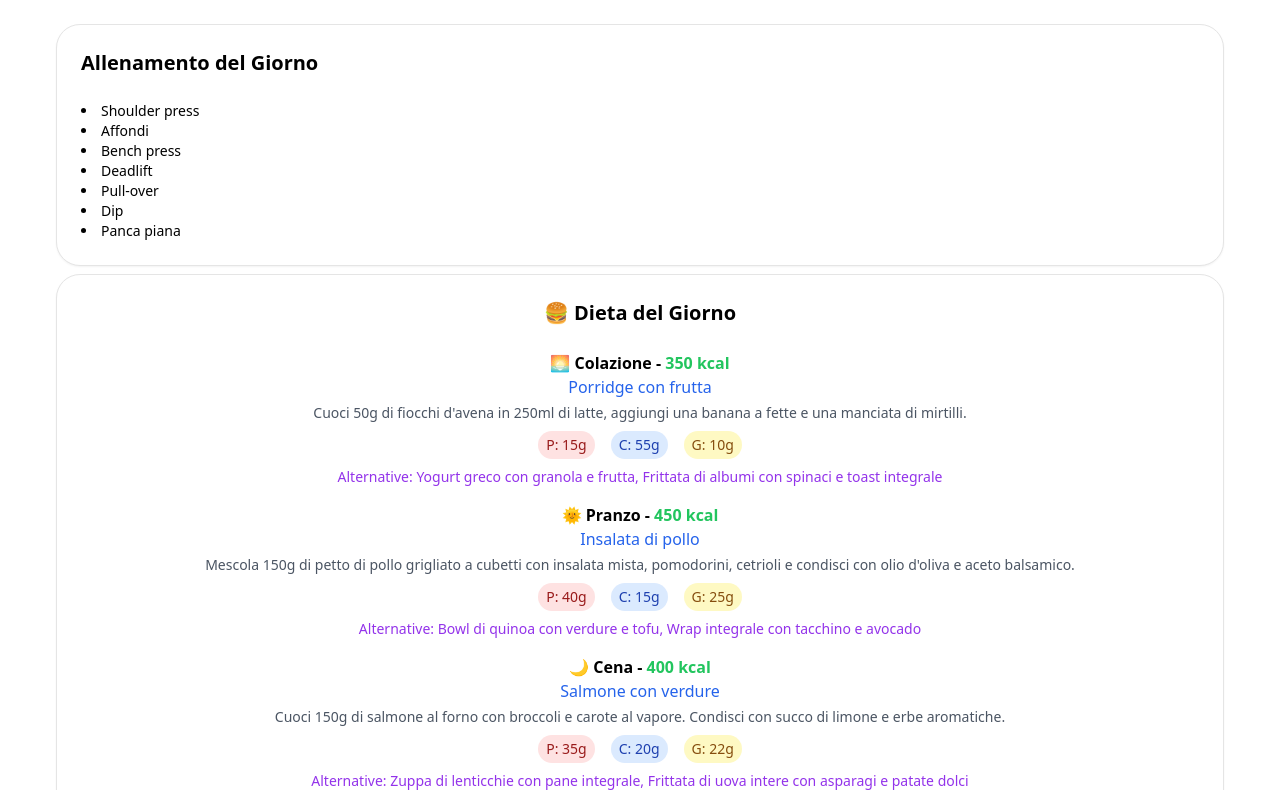
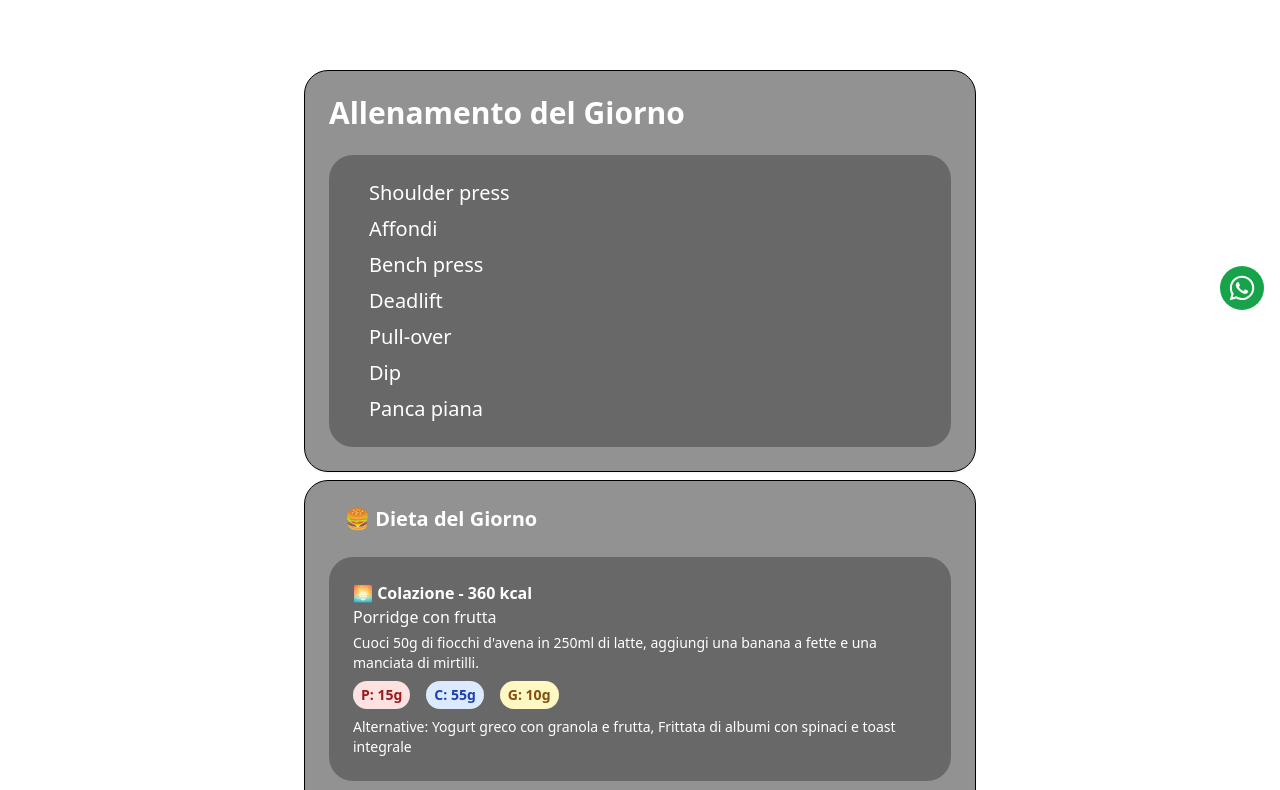
Before and after one commit to nannipy/adm, a Next.js app: page /workout/1 in a window 1280 px wide. Shown: the part 450-1240 px from the top of the page. Built offline with nearby package versions, Linux system fonts and the light colour scheme; no server answers.

Commit message:
whatsapp + dieta

```diff
--- a/app/layout.tsx
+++ b/app/layout.tsx
@@ -4,6 +4,7 @@ import "./globals.css";
 import Navbar from '@/components/navbar'
 import { ClerkProvider } from '@clerk/nextjs'
 import Footer from '@/components/footer'
+import Whatsapp from "@/components/whatsapp";
 const geistSans = localFont({
   src: "./fonts/GeistVF.woff",
   variable: "--font-geist-sans",
@@ -30,10 +31,11 @@ export default function RootLayout({
       <html lang="en">
         <body className={`${geistSans.variable} ${geistMono.variable} font-sans `}>
           <Navbar />
-          <main className="flex-1 overflow-y-auto p-4 mx-10 pb-10">
+          <main className="flex-1 overflow-y-auto pb-10">
             {children}
           </main>
           <div className="hidden md:block">
+            <Whatsapp/>
             <Footer />
           </div>
         </body>
--- a/app/info/[userId]/page.tsx
+++ b/app/manual/[userId]/page.tsx
@@ -1071,7 +1071,7 @@ export default function Info() {
             transition={{ duration: 0.7 }}
             className="text-5xl font-extrabold text-center text-white mb-12 tracking-tight"
           >
-            Esercizi in Palestra
+            Manuale
           </motion.h1>
 
           <div className="space-y-6">
--- a/app/workout/[userId]/page.tsx
+++ b/app/workout/[userId]/page.tsx
@@ -8,6 +8,8 @@ import { motion, AnimatePresence } from 'framer-motion'
 import { Button } from "@/components/ui/button"
 import { Card, CardHeader, CardContent } from "@/components/ui/card"
 import Link from 'next/link'
+import { getDietaGiornaliera, } from '@/components/dieta'
+
 
 interface Allenamento {
   id: string;
@@ -36,9 +38,10 @@ interface DietaGiornaliera {
 }
 
 
+
 export default function CalendarioAllenamenti({ params }: { params: { userId: string } }) {
   const [allenamenti, setAllenamenti] = useState<Allenamento[]>([])
-  const [dieta, setDieta] = useState<DietaGiornaliera | null>(null)
+  const [dieta, setDieta] =  useState<DietaGiornaliera>(getDietaGiornaliera())
   const [settimanaCorrente, setSettimanaCorrente] = useState(startOfWeek(new Date(), { weekStartsOn: 1 }))
   const [giornoSelezionato, setGiornoSelezionato] = useState<Date>(new Date())
 
@@ -52,32 +55,9 @@ export default function CalendarioAllenamenti({ params }: { params: { userId: st
     setAllenamenti(allenamentiEsempio)
 
     // Qui dovresti recuperare la dieta dell'utente dal tuo backend
-    const dietaEsempio: DietaGiornaliera = {
-      colazione: {
-        nome: "Porridge con frutta",
-        calorie: 350,
-        ricetta: "Cuoci 50g di fiocchi d'avena in 250ml di latte, aggiungi una banana a fette e una manciata di mirtilli.",
-        macros: { proteine: 15, carboidrati: 55, grassi: 10 },
-        alternative: ["Yogurt greco con granola e frutta", "Frittata di albumi con spinaci e toast integrale"]
-      },
-      pranzo: {
-        nome: "Insalata di pollo",
-        calorie: 450,
-        ricetta: "Mescola 150g di petto di pollo grigliato a cubetti con insalata mista, pomodorini, cetrioli e condisci con olio d'oliva e aceto balsamico.",
-        macros: { proteine: 40, carboidrati: 15, grassi: 25 },
-        alternative: ["Bowl di quinoa con verdure e tofu", "Wrap integrale con tacchino e avocado"]
-      },
-      cena: {
-        nome: "Salmone con verdure",
-        calorie: 400,
-        ricetta: "Cuoci 150g di salmone al forno con broccoli e carote al vapore. Condisci con succo di limone e erbe aromatiche.",
-        macros: { proteine: 35, carboidrati: 20, grassi: 22 },
-        alternative: ["Zuppa di lenticchie con pane integrale", "Frittata di uova intere con asparagi e patate dolci"]
-      }
-    }
-    setDieta(dietaEsempio)
+    const DietaGiornalieraEsempio: DietaGiornaliera = getDietaGiornaliera()
+    setDieta(DietaGiornalieraEsempio)
   }, [settimanaCorrente])
-
   const giorniSettimana = Array.from({ length: 7 }, (_, i) => addDays(settimanaCorrente, i))
 
   const settimanaPrec = () => setSettimanaCorrente(prev => subWeeks(prev, 1))
@@ -92,22 +72,22 @@ export default function CalendarioAllenamenti({ params }: { params: { userId: st
       initial={{ opacity: 0 }}
       animate={{ opacity: 1 }}
       transition={{ duration: 0.5 }}
-      className="text-white min-h-screen p-4 rounded-full "
+      className="text-white p-8 rounded-3xl mx-2 md:mx-auto md:max-w-2xl border-black "
     >
-      <h1 className="text-3xl font-bold mb-6 text-center">Allenamenti e Dieta</h1>
+      <h1 className="text-3xl font-bold mb-6 text-center ">Allenamenti e Dieta</h1>
 
-      <div className="flex justify-between items-center bg-white text-black rounded-t-3xl p-4 -mx-8 ">
-        <Button onClick={settimanaPrec} variant="outline" size="icon"><ChevronLeft /></Button>
+      <div className="flex justify-between items-center bg-neutral-800/50 p-8 text-white rounded-t-3xl -mx-8 ">
+        <Button onClick={settimanaPrec} className='bg-neutral-800/75 rounded-2xl' size="icon"><ChevronLeft /></Button>
         <span className="font-semibold text-lg">{format(settimanaCorrente, 'MMMM yyyy', { locale: it })}</span>
-        <Button onClick={settimanaSucc} variant="outline" size="icon"><ChevronRight /></Button>
+        <Button onClick={settimanaSucc}  className='bg-neutral-800/75 rounded-2xl' size="icon"><ChevronRight /></Button>
       </div>
 
-      <div className="grid grid-cols-7 gap-2 mb-6 bg-white text-black rounded-b-3xl p-4 -mx-8">
+      <div className="grid grid-cols-7 gap-2 mb-6 bg-neutral-800/50 p-6 text-white rounded-b-3xl -mx-8">
         {giorniSettimana.map((giorno, index) => (
           <motion.div
             key={index}
             whileHover={{ scale: 1.05 }}
-            className={`border rounded-3xl p-2 text-center cursor-pointer ${isSameDay(giorno, giornoSelezionato) ? 'bg-blue-500 text-white' : 'bg-black text-white'}`}
+            className={` rounded-3xl p-2 text-center cursor-pointer ${isSameDay(giorno, giornoSelezionato) ? 'bg-blue-500 text-white' : 'bg-black text-white'}`}
             onClick={() => selezionaGiorno(giorno)}
           >
             <div className="text-sm">{format(giorno, 'EEE', { locale: it })}</div>
@@ -133,20 +113,20 @@ export default function CalendarioAllenamenti({ params }: { params: { userId: st
             transition={{ duration: 0.3 }}
             className=" -mx-8"
           >
-            <h2 className="text-2xl font-bold mb-4 px-4 text-center">{format(giornoSelezionato, 'EEEE d MMMM', { locale: it })}</h2>
+            <h2 className="text-2xl font-bold mb-4 px-2 text-center ">{format(giornoSelezionato, 'EEEE d MMMM', { locale: it })}</h2>
 
 
 
             {allenamenti.find(a => isSameDay(a.data, giornoSelezionato)) && (
               <Link href={`/workout/${params.userId}/${allenamenti.find(a => isSameDay(a.data, giornoSelezionato))?.id}`}>
-              <Card className="mb-2 rounded-3xl bg-white text-black mx-4">
+              <Card className="mb-2 rounded-3xl bg-neutral-800/50 text-white border-black mx-2 md:mx-auto md:max-w-2xl">
                 <CardHeader>
-                  <h3 className="text-xl font-semibold">Allenamento del Giorno</h3>
+                  <h3 className="text-3xl font-semibold">Allenamento del Giorno</h3>
                 </CardHeader>
                 <CardContent>
-                  <ul className="list-disc list-inside">
+                  <ul className="list-disc list-inside space-y-2 bg-neutral-700/50 p-6 rounded-3xl">
                     {allenamenti.find(a => isSameDay(a.data, giornoSelezionato))?.esercizi.map((esercizio, index) => (
-                      <li key={index} className="text-sm">{esercizio}</li>
+                      <p key={index} className="text-white text-xl mx-4">{esercizio}</p>
                     ))}
                   </ul>
                 </CardContent>
@@ -155,46 +135,49 @@ export default function CalendarioAllenamenti({ params }: { params: { userId: st
             )}
 
             {dieta &&
-              <Card className="mb-32 rounded-3xl bg-white text-black mx-4 text-center  ">
+              <Card className="mb-32 rounded-3xl bg-neutral-800/50 text-white mx-2 md:mx-auto md:max-w-2xl border-black ">
                 <CardHeader>
-                  <h3 className="text-xl font-semibold "> 🍔 Dieta del Giorno</h3>
+                  <h3 className="text-xl font-semibold mx-4 "> 🍔 Dieta del Giorno</h3>
                 </CardHeader>
                 <CardContent>
-                  <div className="mb-4">
-                    <h4 className="font-semibold">🌅 Colazione - <span className="text-green-500">{dieta.colazione.calorie} kcal</span></h4>
-                    <p className="font-medium text-blue-600">{dieta.colazione.nome}</p>
-                    <p className="text-sm mt-1 text-gray-600">{dieta.colazione.ricetta}</p>
-                    <div className="flex justify-center space-x-4 mt-2 ">
-                      <span className="text-sm px-2 py-1 bg-red-100 text-red-800 rounded-full">P: {dieta.colazione.macros.proteine}g</span>
-                      <span className="text-sm px-2 py-1 bg-blue-100 text-blue-800 rounded-full">C: {dieta.colazione.macros.carboidrati}g</span>
-                      <span className="text-sm px-2 py-1 bg-yellow-100 text-yellow-800 rounded-full">G: {dieta.colazione.macros.grassi}g</span>
+                  <div className="mb-4 bg-neutral-700/50 p-6 rounded-3xl">
+                    <h4 className="font-semibold ">🌅 Colazione - <span className="text-white">{dieta.colazione.calorie} kcal</span></h4>
+                    <p className="font-medium text-white">{dieta.colazione.nome}</p>
+                    <p className="text-sm mt-1 text-white">{dieta.colazione.ricetta}</p>
+                    <div className="flex justify-left space-x-4 mt-2 ">
+                      <span className="text-sm px-2 py-1 bg-red-100 text-red-800 rounded-full font-semibold">P: {dieta.colazione.macros.proteine}g</span>
+                      <span className="text-sm px-2 py-1 bg-blue-100 text-blue-800 rounded-full font-semibold">C: {dieta.colazione.macros.carboidrati}g</span>
+                      <span className="text-sm px-2 py-1 bg-yellow-100 text-yellow-800 rounded-full font-semibold">G: {dieta.colazione.macros.grassi}g</span>
                     </div>
-                    <p className="text-sm mt-2 text-purple-600">Alternative: {dieta.colazione.alternative.join(", ")}</p>
+                    <p className="text-sm mt-2 text-white">Alternative: {dieta.colazione.alternative.join(", ")}</p>
                   </div>
-                  <div className="mb-4">
-                    <h4 className="font-semibold">🌞 Pranzo - <span className="text-green-500">{dieta.pranzo.calorie} kcal</span></h4>
-                    <p className="font-medium text-blue-600">{dieta.pranzo.nome}</p>
-                    <p className="text-sm mt-1 text-gray-600">{dieta.pranzo.ricetta}</p>
-                    <div className="flex justify-center space-x-4 mt-2">
-                      <span className="text-sm px-2 py-1 bg-red-100 text-red-800 rounded-full">P: {dieta.pranzo.macros.proteine}g</span>
-                      <span className="text-sm px-2 py-1 bg-blue-100 text-blue-800 rounded-full">C: {dieta.pranzo.macros.carboidrati}g</span>
-                      <span className="text-sm px-2 py-1 bg-yellow-100 text-yellow-800 rounded-full">G: {dieta.pranzo.macros.grassi}g</span>
+                  <div className="mb-4 bg-neutral-700/50 p-6 rounded-3xl ">
+                    <h4 className="font-semibold">🌞 Pranzo - <span className="text-white">{dieta.pranzo.calorie} kcal</span></h4>
+                    <p className="font-medium text-white">{dieta.pranzo.nome}</p>
+                    <p className="text-sm mt-1 text-white">{dieta.pranzo.ricetta}</p>
+                    <div className="flex justify-left space-x-4 mt-2">
+                      <span className="text-sm px-2 py-1 bg-red-100 text-red-800 rounded-full font-semibold">P: {dieta.pranzo.macros.proteine}g</span>
+                      <span className="text-sm px-2 py-1 bg-blue-100 text-blue-800 rounded-full font-semibold">C: {dieta.pranzo.macros.carboidrati}g</span>
+                      <span className="text-sm px-2 py-1 bg-yellow-100 text-yellow-800 rounded-full font-semibold">G: {dieta.pranzo.macros.grassi}g</span>
                     </div>
-                    <p className="text-sm mt-2 text-purple-600">Alternative: {dieta.pranzo.alternative.join(", ")}</p>
+                    <p className="text-sm mt-2 text-white">Alternative: {dieta.pranzo.alternative.join(", ")}</p>
                   </div>
-                  <div>
-                    <h4 className="font-semibold">🌙 Cena - <span className="text-green-500">{dieta.cena.calorie} kcal</span></h4>
-                    <p className="font-medium text-blue-600">{dieta.cena.nome}</p>
-                    <p className="text-sm mt-1 text-gray-600">{dieta.cena.ricetta}</p>
-                    <div className="flex justify-center space-x-4 mt-2">
-                      <span className="text-sm px-2 py-1 bg-red-100 text-red-800 rounded-full">P: {dieta.cena.macros.proteine}g</span>
-                      <span className="text-sm px-2 py-1 bg-blue-100 text-blue-800 rounded-full">C: {dieta.cena.macros.carboidrati}g</span>
-                      <span className="text-sm px-2 py-1 bg-yellow-100 text-yellow-800 rounded-full">G: {dieta.cena.macros.grassi}g</span>
+                  <div className='mb-4 bg-neutral-700/50 p-6 rounded-3xl'>
+                    <h4 className="font-semibold">🌙 Cena - <span className="text-white">{dieta.cena.calorie} kcal</span></h4>
+                    <p className="font-medium text-white">{dieta.cena.nome}</p>
+                    <p className="text-sm mt-1 text-white">{dieta.cena.ricetta}</p>
+                    <div className="flex justify-left space-x-4 mt-2">
+                      <span className="text-sm px-2 py-1 bg-red-100 text-red-800 rounded-full font-semibold">P: {dieta.cena.macros.proteine}g</span>
+                      <span className="text-sm px-2 py-1 bg-blue-100 text-blue-800 rounded-full font-semibold">C: {dieta.cena.macros.carboidrati}g</span>
+                      <span className="text-sm px-2 py-1 bg-yellow-100 text-yellow-800 rounded-full font-semibold">G: {dieta.cena.macros.grassi}g</span>
                     </div>
-                    <p className="text-sm mt-2 text-purple-600">Alternative: {dieta.cena.alternative.join(", ")}</p>
+                    <p className="text-sm mt-2 text-white">Alternative: {dieta.cena.alternative.join(", ")}</p>
                   </div>
-                  <p className="text-lg font-bold mt-6">Totale calorie giornaliere: <span className="text-yellow-400">{dieta.colazione.calorie + dieta.pranzo.calorie + dieta.cena.calorie} kcal</span> 🔥</p>
-                  <div className="mt-3 flex justify-center space-x-4">
+
+
+                  <div className="mt-3  justify-left space-x-4 mb-4 bg-neutral-700/50 p-6 rounded-3xl">
+                    <p className="text-md font-bold  mb-4 ">Totale calorie giornaliere: <span className="text-yellow-400">{dieta.colazione.calorie + dieta.pranzo.calorie + dieta.cena.calorie} kcal</span> 🔥</p>
+
                     <span className="text-md font-semibold px-3 py-1 bg-red-200 text-red-800 rounded-full">P: {dieta.colazione.macros.proteine + dieta.pranzo.macros.proteine + dieta.cena.macros.proteine}g</span>
                     <span className="text-md font-semibold px-3 py-1 bg-blue-200 text-blue-800 rounded-full">C: {dieta.colazione.macros.carboidrati + dieta.pranzo.macros.carboidrati + dieta.cena.macros.carboidrati}g</span>
                     <span className="text-md font-semibold px-3 py-1 bg-yellow-200 text-yellow-800 rounded-full">G: {dieta.colazione.macros.grassi + dieta.pranzo.macros.grassi + dieta.cena.macros.grassi}g</span>
--- /dev/null
+++ b/components/dieta.tsx
@@ -0,0 +1,45 @@
+interface Macros {
+    proteine: number;
+    carboidrati: number;
+    grassi: number;
+  }
+
+  interface Pasto {
+    nome: string;
+    calorie: number;
+    ricetta: string;
+    macros: Macros;
+    alternative: string[];
+  }
+
+  interface DietaGiornaliera {
+    colazione: Pasto;
+    pranzo: Pasto;
+    cena: Pasto;
+  }
+
+  export const getDietaGiornaliera = (): DietaGiornaliera => {
+    return {
+      colazione: {
+        nome: "Porridge con frutta",
+        calorie: 360,
+        ricetta: "Cuoci 50g di fiocchi d'avena in 250ml di latte, aggiungi una banana a fette e una manciata di mirtilli.",
+        macros: { proteine: 15, carboidrati: 55, grassi: 10 },
+        alternative: ["Yogurt greco con granola e frutta", "Frittata di albumi con spinaci e toast integrale"]
+      },
+      pranzo: {
+        nome: "Insalata di pollo",
+        calorie: 450,
+        ricetta: "Mescola 150g di petto di pollo grigliato a cubetti con insalata mista, pomodorini, cetrioli e condisci con olio d'oliva e aceto balsamico.",
+        macros: { proteine: 40, carboidrati: 15, grassi: 25 },
+        alternative: ["Bowl di quinoa con verdure e tofu", "Wrap integrale con tacchino e avocado"]
+      },
+      cena: {
+        nome: "Salmone con verdure",
+        calorie: 400,
+        ricetta: "Cuoci 150g di salmone al forno con broccoli e carote al vapore. Condisci con succo di limone e erbe aromatiche.",
+        macros: { proteine: 35, carboidrati: 20, grassi: 22 },
+        alternative: ["Zuppa di lenticchie con pane integrale", "Frittata di uove intere con asparagi e patate dolci"]
+      }
+    };
+  };
--- a/components/navbar.tsx
+++ b/components/navbar.tsx
@@ -26,7 +26,7 @@ export default function Navbar() {
               <Link href={`/workout/${user?.id}`} className={`text-black p-4 rounded-full hover:bg-gray-100 ${isActive(`/workout/${user?.id}`)}`}>
                 Allenamento
               </Link>
-              <Link href={`/info/${user?.id}`} className={`text-black p-4 rounded-full hover:bg-gray-100 ${isActive(`/info/${user?.id}`)}`}>
+              <Link href={`/manual/${user?.id}`} className={`text-black p-4 rounded-full hover:bg-gray-100 ${isActive(`/manual/${user?.id}`)}`}>
                 Esercizi
               </Link>
               {isAdmin && (
@@ -63,7 +63,7 @@ export default function Navbar() {
             <Link href={`/workout/${user?.id}`} className={`text-black p-5 mx-0 rounded-2xl hover:bg-gray-100 ${isActive(`/workout/${user?.id}`)}`}>
               <Dumbbell size={24} />
             </Link>
-            <Link href={`/info/${user?.id}`} className={`text-black p-5 rounded-2xl hover:bg-gray-100 ${isActive(`/info/${user?.id}`)}`}>
+            <Link href={`/manual/${user?.id}`} className={`text-black p-5 rounded-2xl hover:bg-gray-100 ${isActive(`/manual/${user?.id}`)}`}>
               <BookMarked size={24} />
               </Link>
             {isAdmin && (
--- /dev/null
+++ b/components/whatsapp.tsx
@@ -0,0 +1,30 @@
+// components/Whatsapp.js
+
+'use client';
+
+import React from 'react';
+import { FaWhatsapp } from 'react-icons/fa';
+
+const Whatsapp = () => {
+  const phoneNumber = '+393341287766'; // Sostituisci con il tuo numero
+
+  const handleClick = () => {
+    // Controlla se l'app WhatsApp è installata sul dispositivo
+    if (navigator.userAgent.includes('WhatsApp')) {
+      window.open(`whatsapp://send?phone=${phoneNumber}`);
+    } else {
+      window.open(`https://web.whatsapp.com/send?phone=${phoneNumber}`, '_blank');
+    }
+  };
+
+  return (
+    <div
+      className="bg-green-600 w-min p-2 rounded-full fixed bottom-10 right-4 cursor-pointer"
+      onClick={handleClick}
+    >
+      <FaWhatsapp color="white" className="w-7 h-7" />
+    </div>
+  );
+};
+
+export default Whatsapp;
```
Also changed, not shown: app/page.tsx (+4 -4 lines).
